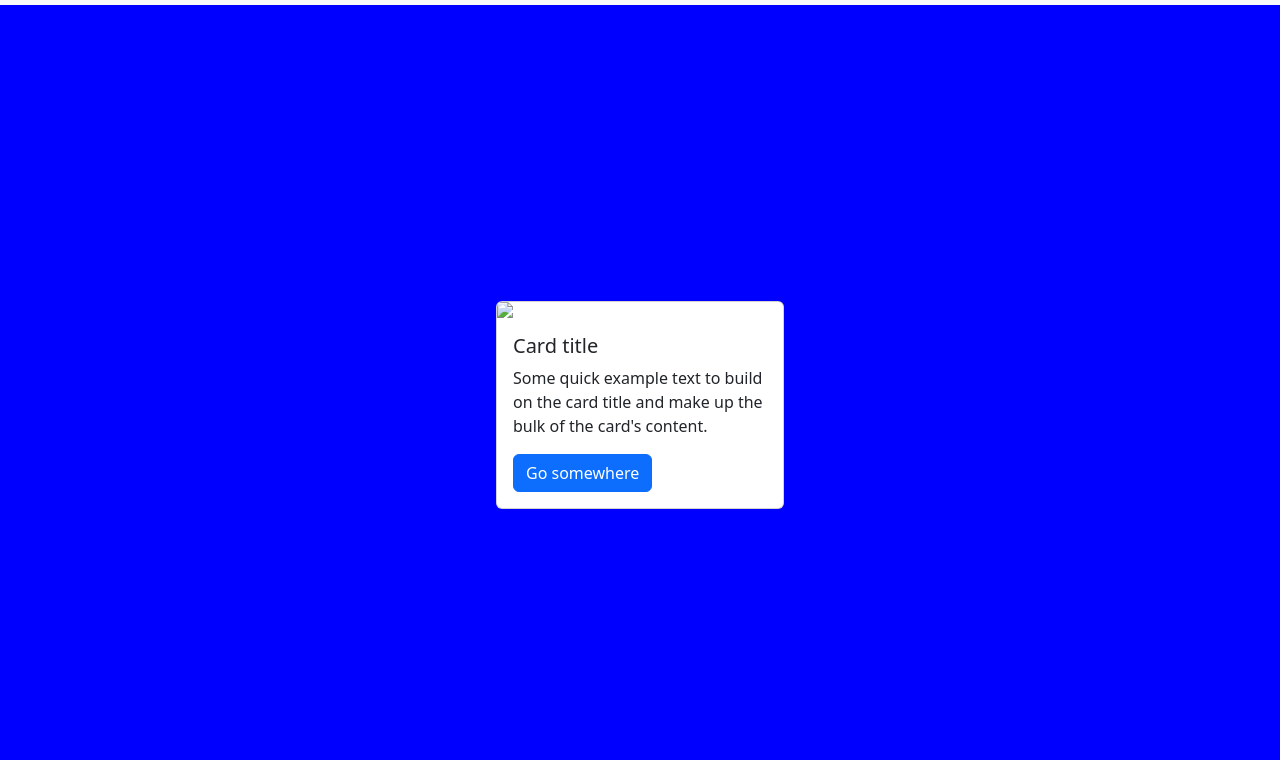
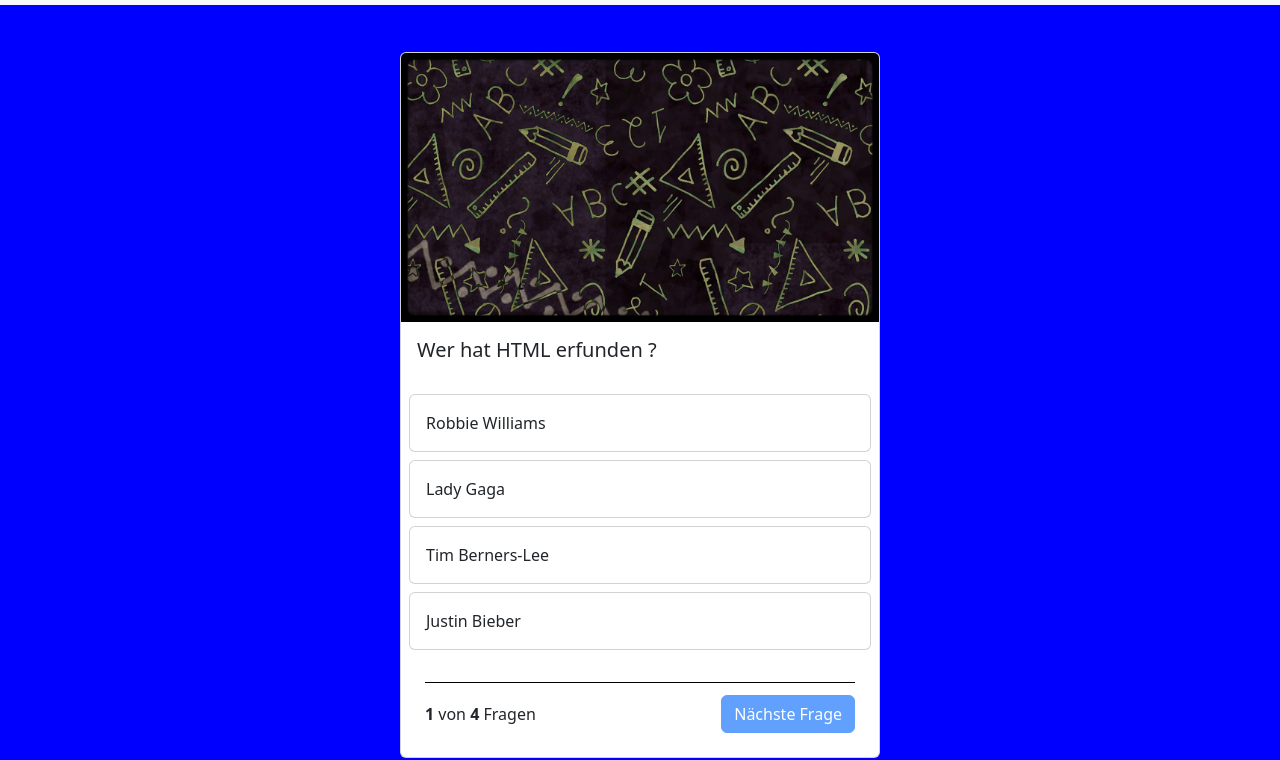
Before and after one commit to MarvinD2986498212/Quiz-App, a plain HTML site: page index.html in a window 1280 px wide. Shown: the part 51-811 px from the top of the page. Drawn offline with nearby package versions, Linux system fonts and the light colour scheme.

Commit message:
added Quiz

```diff
--- a/index.html
+++ b/index.html
@@ -12,7 +12,7 @@
     <script src="https://cdn.jsdelivr.net/npm/bootstrap@5.3.3/dist/js/bootstrap.bundle.min.js" integrity="sha384-YvpcrYf0tY3lHB60NNkmXc5s9fDVZLESaAA55NDzOxhy9GkcIdslK1eN7N6jIeHz" crossorigin="anonymous"></script>
 
 </head>
-<body>
+<body onload="init()">
 
   <nav class="navbar bg-body-tertiary">
     <div class="container-fluid">
@@ -21,36 +21,44 @@
   </nav>
 
   <div class="container">
-        <div class="card" style="width: 18rem;">
-            <img src=".img/card-background.jpg" class="card-img-top">
+    <div class="card quiz-card">
+      <img src="./img/card-background.jpg" class="card-img-top">
+      <div id="Questions">
           <div class="card-body">
-              <h5 class="card-title">Card title</h5>
-              <p class="card-text">Some quick example text to build on the card title and make up the bulk of the card's content.</p>
-              <a href="#" class="btn btn-primary">Go somewhere</a>
+            <h5 class="card-title" id="questiontext"></h5>
+          </div>
+          <div class="card quiz-answer-card m-2">
+            <div class="card-body" id="answer_1"  onclick="answer('answer_1')">
+            </div>
+          </div>
+
+          <div class="card quiz-answer-card m-2">
+            <div class="card-body" id="answer_2" onclick="answer('answer_2')">
+            </div>
+          </div>
+
+          <div class="card quiz-answer-card m-2">
+            <div class="card-body" id="answer_3" onclick="answer('answer_3')">
+            </div>
+          </div>
+
+          <div class="card quiz-answer-card m-2">
+            <div class="card-body" id="answer_4"  onclick="answer('answer_4')">
             </div>
           </div>
         </div>
 
-    <div class="card">
-      <div class="card-body">
-        This is some text within a card body.
+        <div class="question-footer m-4">
+          <div>
+            <b id="current-question"></b> von <b id="question-lenght"></b> Fragen
           </div>
+
+        <button onclick="nextquestion()" class="btn btn-primary" id="next-button" disabled>Nächste Frage</button>
       </div>
-    <div class="card">
-      <div class="card-body">
-        This is some text within a card body.
-      </div>
-    </div>
-    <div class="card">
-      <div class="card-body">
-        This is some text within a card body.
-      </div>
-    </div>
-    <div class="card">
-      <div class="card-body">
-        This is some text within a card body.
     </div>
   </div>
 
+
+
 </body>
 </html>
--- a/script.js
+++ b/script.js
@@ -0,0 +1,97 @@
+let questions = [
+    {
+        "question": "Wer hat HTML erfunden ?",
+        "answer_1": "Robbie Williams",
+        "answer_2": "Lady Gaga",
+        "answer_3": "Tim Berners-Lee",
+        "answer_4": "Justin Bieber",
+        "right_answer": 3,
+    },
+    {
+        "question": "Wie heißt die Schicht der Atmosphäre, die der Erde am nächsten ist?",
+        "answer_1": "Stratosphäre",
+        "answer_2": "Mesosphäre",
+        "answer_3": "Troposphäre",
+        "answer_4": "Thermosphäre",
+        "right_answer": 3,
+    },
+    {
+        "question": "Wie hoch ist der Eiffelturm?",
+        "answer_1": "150m",
+        "answer_2": "176m",
+        "answer_3": "220m",
+        "answer_4": "300m",
+        "right_answer": 4,
+    },
+    {
+        "question": "In welchem Jahr wurde Michael Jackson geboren?",
+        "answer_1": "1958",
+        "answer_2": "1959",
+        "answer_3": "1965",
+        "answer_4": "1934",
+        "right_answer": 1,
+    },
+]
+
+let currentQuestion = 0 ;
+
+
+function init() {
+    document.getElementById('question-lenght').innerHTML = questions.length;
+    showQuestion();
+}
+
+function showQuestion() {
+    let question = questions[currentQuestion];
+
+    if (currentQuestion >= questions.length)  {
+        document.getElementById('Questions').innerHTML = /*HTML*/`
+            <div class="fs-1 text-center">Quiz beendet ! </div>
+            <img src="">
+        `;
+    }
+    else {
+    document.getElementById('current-question').innerHTML = currentQuestion + 1;
+    document.getElementById('questiontext').innerHTML = question['question'];
+    document.getElementById('answer_1').innerHTML = question['answer_1'];
+    document.getElementById('answer_2').innerHTML = question['answer_2'];
+    document.getElementById('answer_3').innerHTML = question['answer_3'];
+    document.getElementById('answer_4').innerHTML = question['answer_4'];
+    }
+}
+
+function answer(answer) {
+    let answerNumber = answer.slice(-1);
+    let rightAnswerNumber = questions[currentQuestion]['right_answer'];
+
+    let falseCard = document.getElementById(answer)
+    let rightCard = document.getElementById(`answer_${rightAnswerNumber}`)
+
+
+    if(answerNumber == rightAnswerNumber){
+        rightCard.parentNode.classList.add('right-answer');
+    }
+    else {
+        rightCard.parentNode.classList.add('right-answer');
+        falseCard.parentNode.classList.add('false-answer');
+    }
+    document.getElementById('next-button').disabled = false ;
+}
+
+function resetanswer(){
+    document.getElementById('answer_1').parentNode.classList.remove('right-answer');
+    document.getElementById('answer_1').parentNode.classList.remove('false-answer');
+    document.getElementById('answer_2').parentNode.classList.remove('right-answer');
+    document.getElementById('answer_2').parentNode.classList.remove('false-answer');
+    document.getElementById('answer_3').parentNode.classList.remove('right-answer');
+    document.getElementById('answer_3').parentNode.classList.remove('false-answer');
+    document.getElementById('answer_4').parentNode.classList.remove('right-answer');
+    document.getElementById('answer_4').parentNode.classList.remove('false-answer');
+}
+
+function nextquestion() {
+    currentQuestion ++;
+    document.getElementById('next-button').disabled = true ;
+    showQuestion();
+    resetanswer();
+}
--- a/style.css
+++ b/style.css
@@ -9,3 +9,28 @@ body {
     justify-content: center;
     align-items: center;
 }
+
+.quiz-card {
+    width: 30rem;
+}
+
+.question-footer {
+    border-top: 1px solid black;
+    display: flex;
+    justify-content: space-between;
+    align-items: center;
+    padding-top: 12px;
+}
+
+.quiz-answer-card:hover {
+    cursor: pointer;
+    background-color: rgba(215, 215, 215, 0.466);
+}
+
+.right-answer {
+    background-color: #5adb5a !important;
+}
+
+.false-answer {
+    background-color: #e200006d !important;
+}
```
Also changed, not shown: img/cup.png (added). Lines whose indentation alone changed are shown as unchanged.
